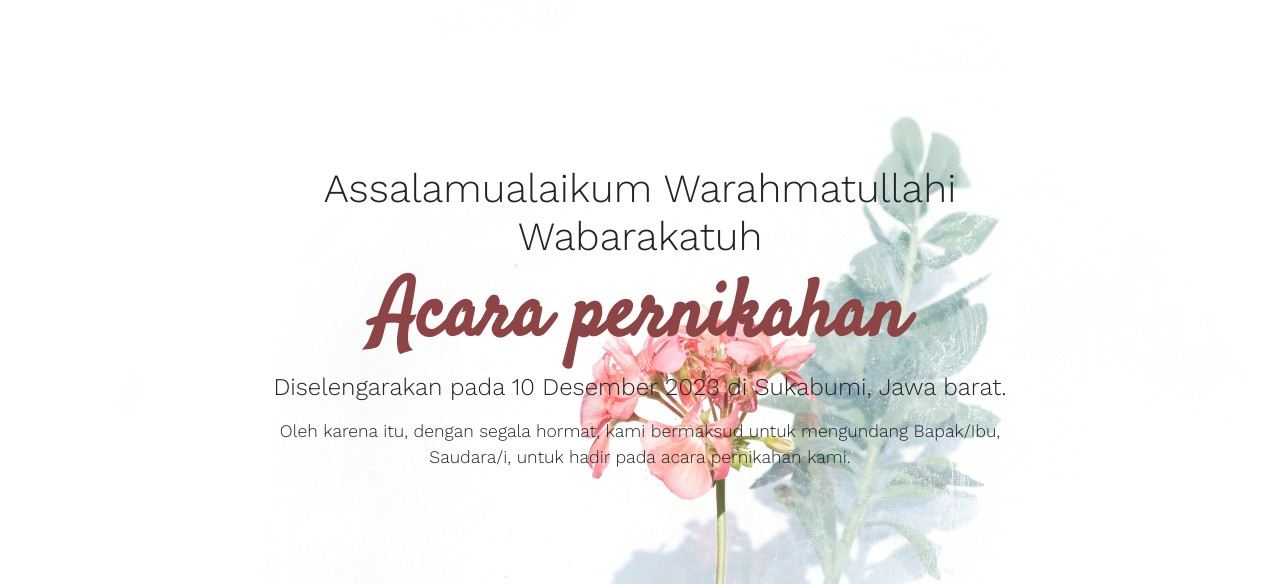
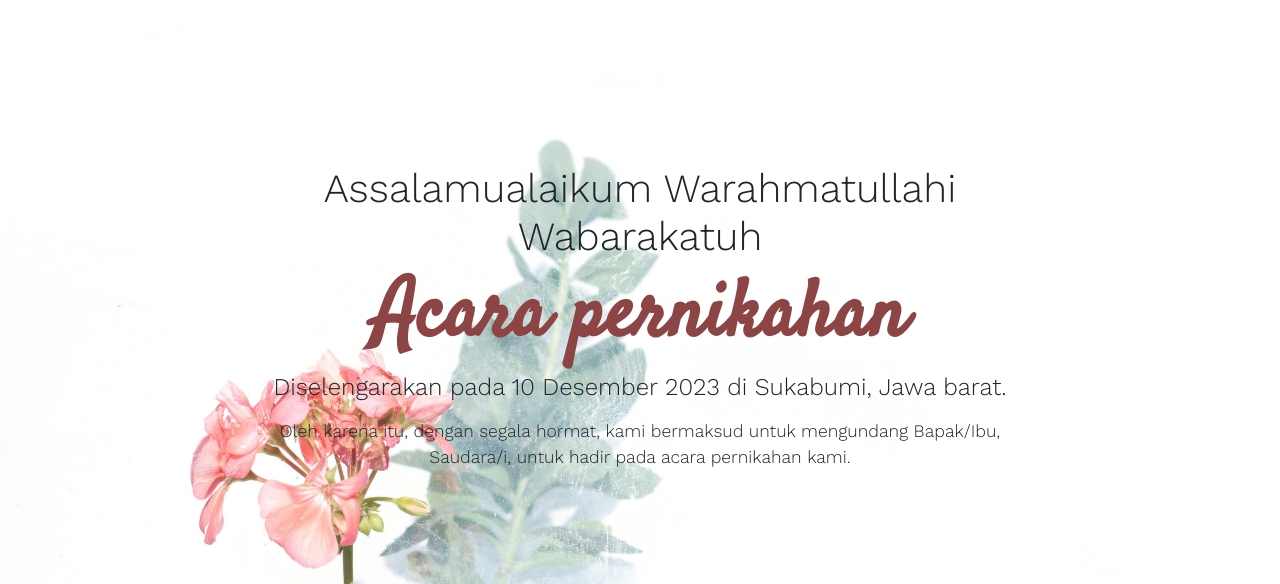
Before and after one commit to Diowisn/undangan-pernikahan, a plain HTML site: page index.html in a window 1280 px wide. Shown: the part 881-1465 px from the top of the page. Drawn offline with nearby package versions, Linux system fonts and the light colour scheme; some packages are replaced by stand-ins of ours; a script that the page names is missing.

```diff
--- a/style.css
+++ b/style.css
@@ -10,6 +10,7 @@
   font-size: 1.2rem;
   font-family: "Work Sans", sans-serif;
   min-height: 4000px;
+  scroll-behavior: smooth;
 }
 
 .hero::before {
@@ -85,7 +86,7 @@
 
 .home {
   /* untuk backgorund home png */
-  background-image: url(assets/coba1.jpg);
+  background-image: url(assets/coba2.jpg);
   background-size: cover;
   min-height: 100vh;
   margin-top: -5rem;
```
Also changed, not shown: assets/belum ada.png (deleted), assets/coba2.jpg (added), assets/crop2.jpg (deleted), assets/floral.png (deleted), assets/wedding1.jpg (deleted), 2 other files.
